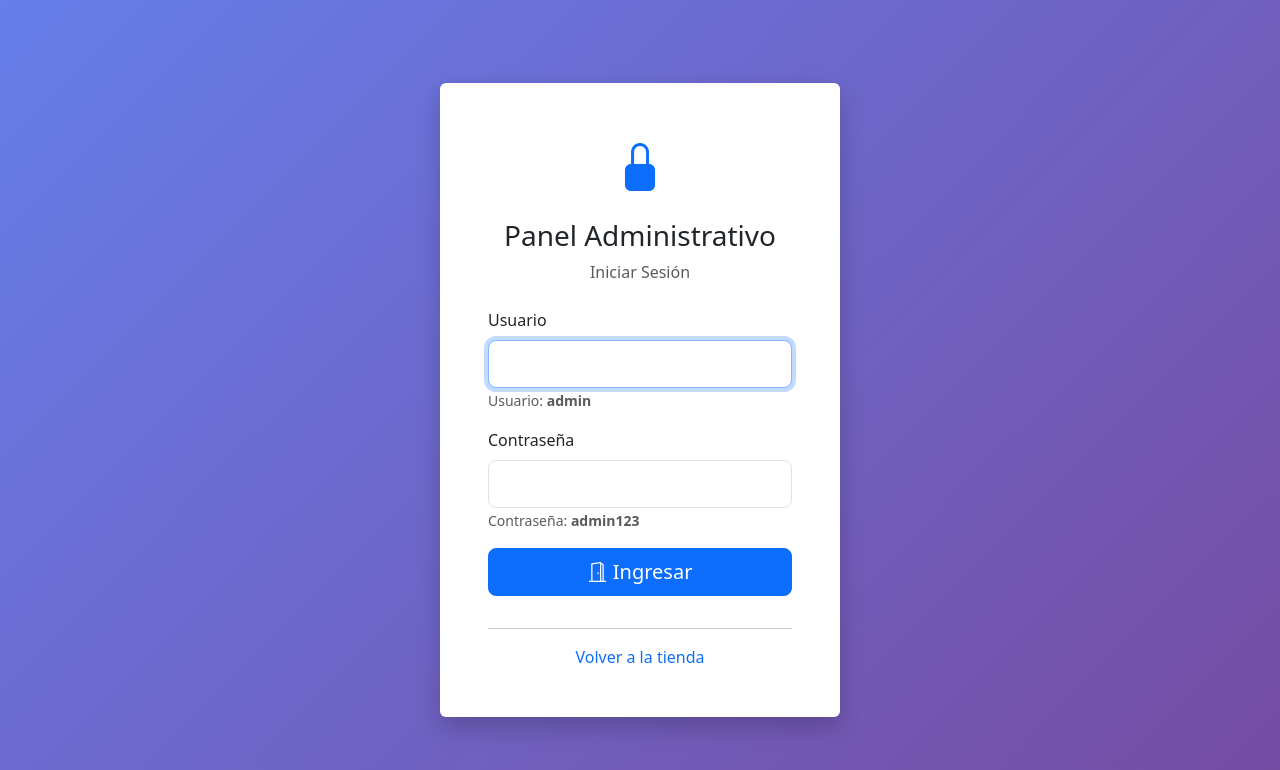
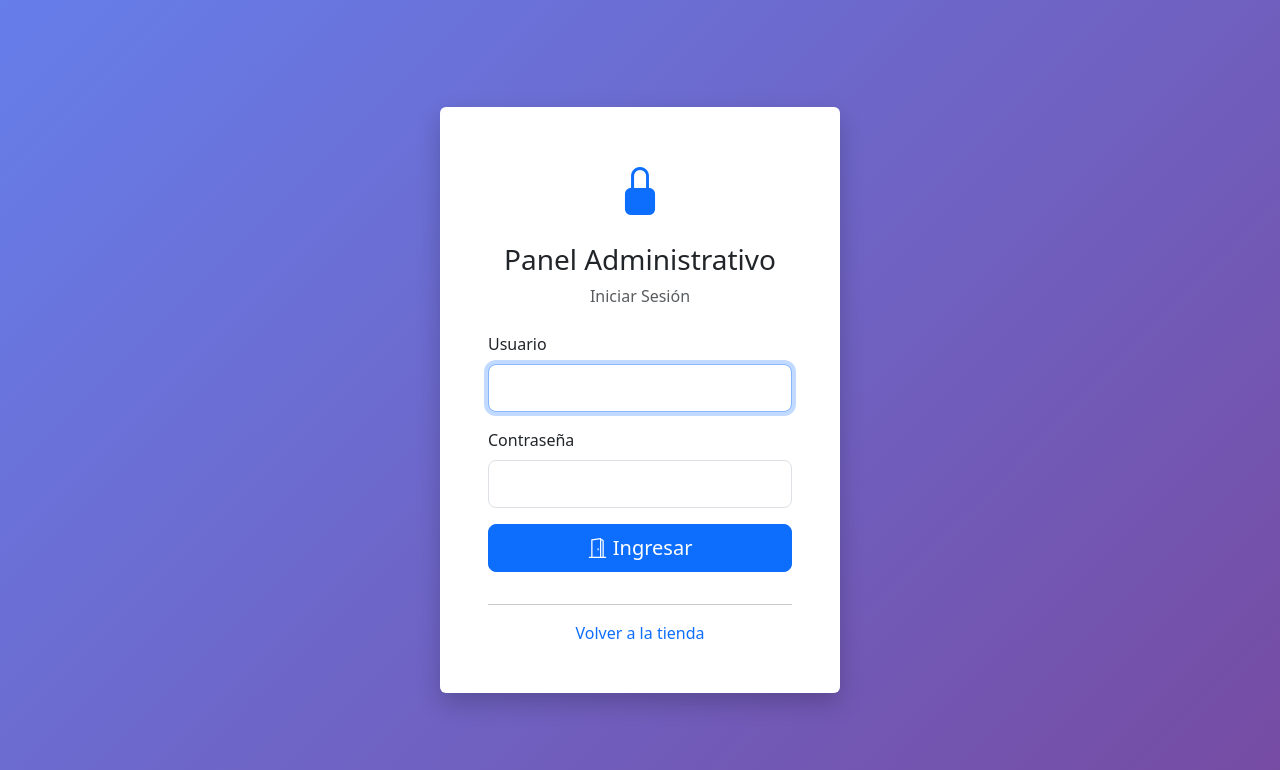
Before and after one commit to micatalogolarause/catalogo2, a PHP site: page /catalogo2/app/views/admin/login.php in a window 1280 px wide. Shown: the top 770 px of the page. Run offline with PHP 8.4, Linux system fonts and the light colour scheme; the template is opened without the code that fills it, so the values that code supplies are empty; some libraries are stand-ins or nearby versions.

Commit message:
Security: Remove hardcoded credentials from admin login page

```diff
--- a/app/views/admin/login.php
+++ b/app/views/admin/login.php
@@ -35,13 +35,11 @@
                         <div class="mb-3">
                             <label for="usuario" class="form-label">Usuario</label>
                             <input type="text" class="form-control form-control-lg" id="usuario" name="usuario" required autofocus>
-                            <small class="text-muted">Usuario: <strong>admin</strong></small>
                         </div>
 
                         <div class="mb-3">
                             <label for="password" class="form-label">Contraseña</label>
                             <input type="password" class="form-control form-control-lg" id="password" name="password" required>
-                            <small class="text-muted">Contraseña: <strong>admin123</strong></small>
                         </div>
 
                         <button type="submit" class="btn btn-primary btn-lg w-100 mb-3">
```
